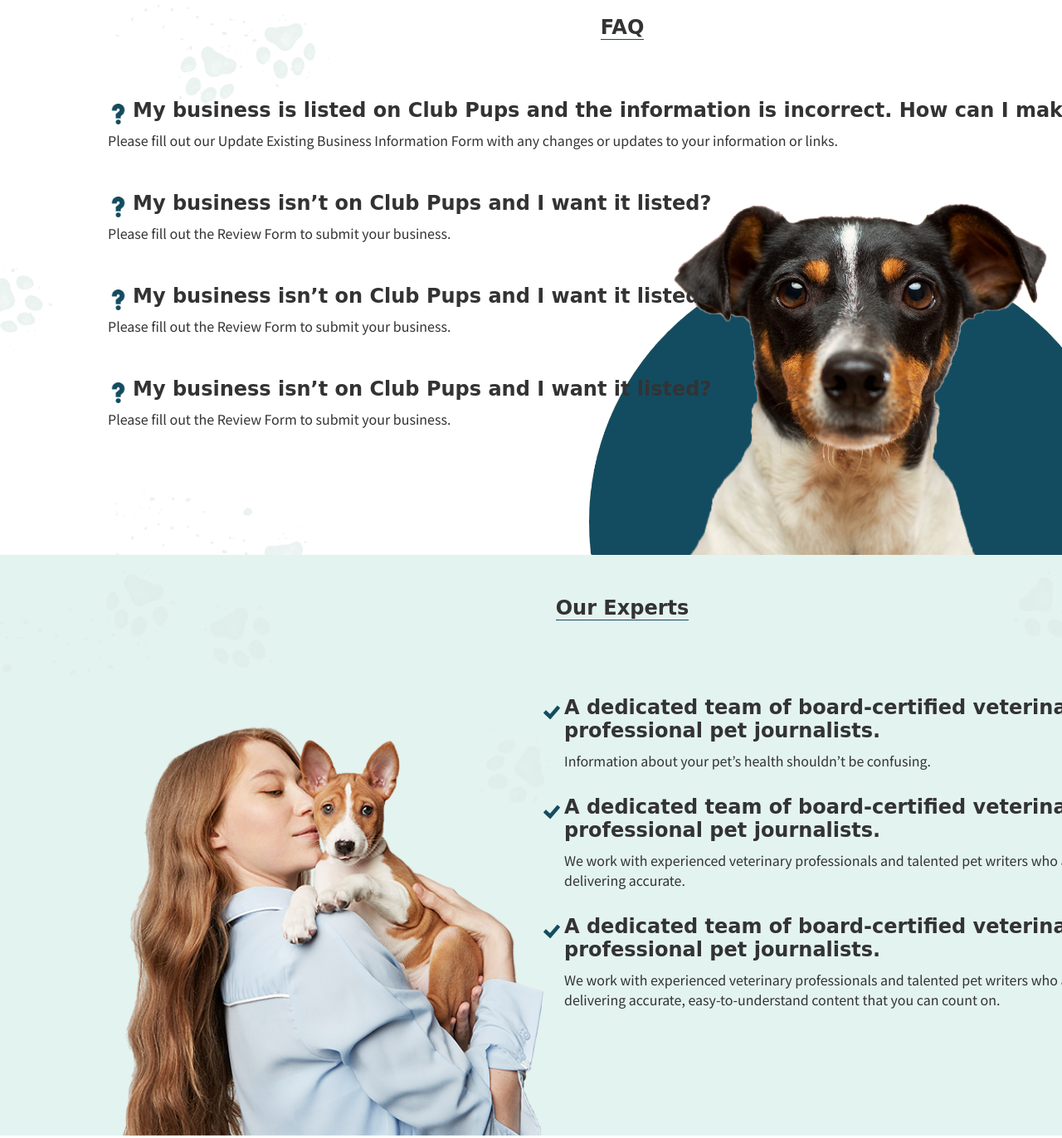
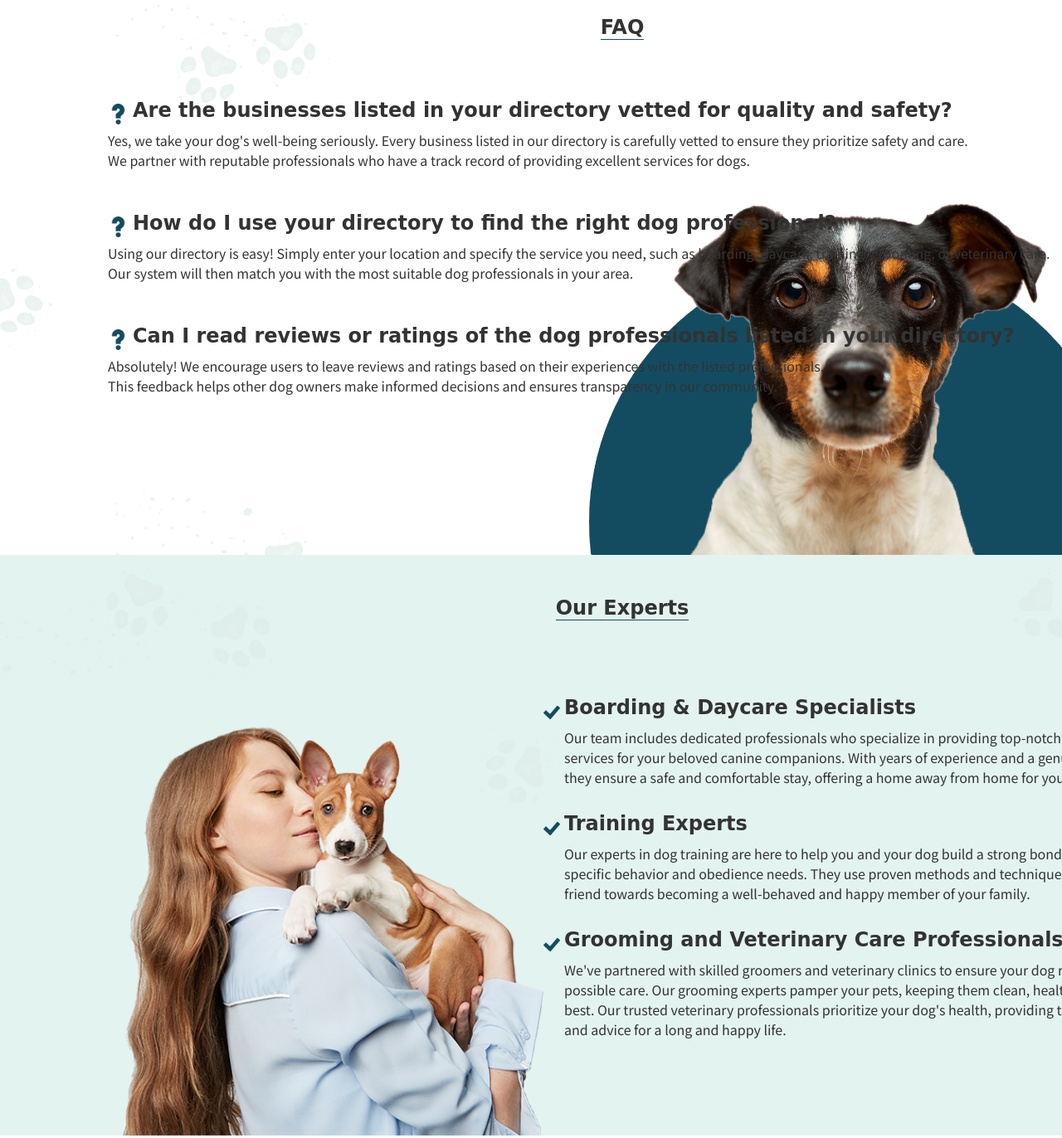
Before and after one commit to iwuooh/portfolio02, a plain HTML site: page aboutus/aboutus.html in a window 1280 px wide. Shown: the part 1621-2993 px from the top of the page at 83% size. Drawn offline with nearby package versions, Linux system fonts and the light colour scheme; a web font is replaced by a local one.

Commit message:
change about page's detail

```diff
--- a/aboutus/aboutus.html
+++ b/aboutus/aboutus.html
@@ -43,21 +43,21 @@
           <div class="item"></div>
           <div class="t_wrap">
             <h2>What Is Club Pups?</h2>
-            <p>It’s simple! We connect you and your dog to professional pet services near you. Finding the right Boarding & Daycare Facility, Veterinary Clinic, Dog Trainer, Dog Groomer, or AKC Breeder could take hours</p>
+            <p>It’s simple! We connect you and your dog to professional pet services near you. Finding the right Boarding & Daycare Facility, Veterinary Clinic, Dog Trainer, Dog Groomer, or AKC Breeder could take hours.</p>
           </div>
         </div>
         <div class="content">
           <div class="item"></div>
           <div class="t_wrap">
             <h2>What we are doing?</h2>
-            <p>It’s simple! We connect you and your dog to professional pet services near you. Finding the right Boarding & Daycare Facility, Veterinary Clinic, Dog Trainer, Dog Groomer, or AKC Breeder could take hours</p>
+            <p>We prioritize the safety and well-being of your furry companions and help you find the right dog professional in your local area, making it easy for you to access the services your dog needs.</p>
           </div>
         </div>
         <div class="content">
           <div class="item"></div>
           <div class="t_wrap">
             <h2>How can you use?</h2>
-            <p>It’s simple! We connect you and your dog to professional pet services near you. Finding the right Boarding & Daycare Facility, Veterinary Clinic, Dog Trainer, Dog Groomer, or AKC Breeder could take hours</p>
+            <p>Users utilize our website by entering their location and specific needs, such as boarding, daycare, training, grooming, or veterinary services for their dogs. Our nationwide directory then matches them with the most suitable dog professionals in their area, ensuring the safety and well-being of their beloved pets.</p>
           </div>
         </div>
       </div>
@@ -65,14 +65,12 @@
     <div class="common_sect" id="second_section">
       <p><span>FAQ</span></p>
       <div class="t_wrap">
-        <h3>My business is listed on Club Pups and the information is incorrect. How can I make updates?</h3>
-        <p>Please fill out our Update Existing Business Information Form with any changes or updates to your information or links.</p>
-        <h3>My business isn’t on Club Pups and I want it listed?</h3>
-        <p>Please fill out the Review Form to submit your business.</p>
-        <h3>My business isn’t on Club Pups and I want it listed?</h3>
-        <p>Please fill out the Review Form to submit your business.</p>
-        <h3>My business isn’t on Club Pups and I want it listed?</h3>
-        <p>Please fill out the Review Form to submit your business.</p>
+        <h3>Are the businesses listed in your directory vetted for quality and safety?</h3>
+        <p>Yes, we take your dog's well-being seriously. Every business listed in our directory is carefully vetted to ensure they prioritize safety and care.</br>We partner with reputable professionals who have a track record of providing excellent services for dogs.</p>
+        <h3>How do I use your directory to find the right dog professional?</h3>
+        <p>Using our directory is easy! Simply enter your location and specify the service you need, such as boarding, daycare, training, grooming, or veterinary care.</br>Our system will then match you with the most suitable dog professionals in your area.</p>
+        <h3>Can I read reviews or ratings of the dog professionals listed in your directory?</h3>
+        <p>Absolutely! We encourage users to leave reviews and ratings based on their experiences with the listed professionals.</br>This feedback helps other dog owners make informed decisions and ensures transparency in our community.</p>
       </div>
       <div class="item"></div>
     </div>
@@ -80,12 +78,12 @@
       <p><span>Our Experts</span></p>
       <div class="item"></div>
       <div class="t_wrap">
-        <h3>A dedicated team of board-certified veterinarians and professional pet journalists.</h3>
-        <p>Information about your pet’s health shouldn’t be confusing. </p>
-        <h3>A dedicated team of board-certified veterinarians and professional pet journalists.</h3>
-        <p>We work with experienced veterinary professionals and talented pet writers who are committed to delivering accurate.</p>
-        <h3>A dedicated team of board-certified veterinarians and professional pet journalists.</h3>
-        <p>We work with experienced veterinary professionals and talented pet writers who are committed to delivering accurate, easy-to-understand content that you can count on.</p>
+        <h3>Boarding & Daycare Specialists</h3>
+        <p>Our team includes dedicated professionals who specialize in providing top-notch boarding and daycare services for your beloved canine companions. With years of experience and a genuine love for dogs, they ensure a safe and comfortable stay, offering a home away from home for your pups.</p>
+        <h3>Training Experts</h3>
+        <p>Our experts in dog training are here to help you and your dog build a strong bond while addressing specific behavior and obedience needs. They use proven methods and techniques to guide your furry friend towards becoming a well-behaved and happy member of your family.</p>
+        <h3>Grooming and Veterinary Care Professionals</h3>
+        <p>We've partnered with skilled groomers and veterinary clinics to ensure your dog receives the best possible care. Our grooming experts pamper your pets, keeping them clean, healthy, and looking their best. Our trusted veterinary professionals prioritize your dog's health, providing top-notch medical care and advice for a long and happy life.</p>
       </div>
     </div>
   </div>
--- a/css/style.css
+++ b/css/style.css
@@ -124,7 +124,6 @@
 }
 #second_section .content_wrap .content .i_wrap p{
   font-size: 16px;
-  word-break: break-all;
 }
 
 #second_section #first_row #first_item .item{
--- a/js/common.js
+++ b/js/common.js
@@ -1,5 +1,5 @@
-$(function(){
-  /* section offset top으로 class 추가 */
+/*$(function(){
+  /* section offset top으로 class 추가
   var wHeight = $(window).height();// 100vh와 같음
   $(window).scroll(function(){
     var thisScrollTop = $(this).scrollTop();
@@ -11,4 +11,4 @@
       }
     });
   });
-});
+});*/
```
